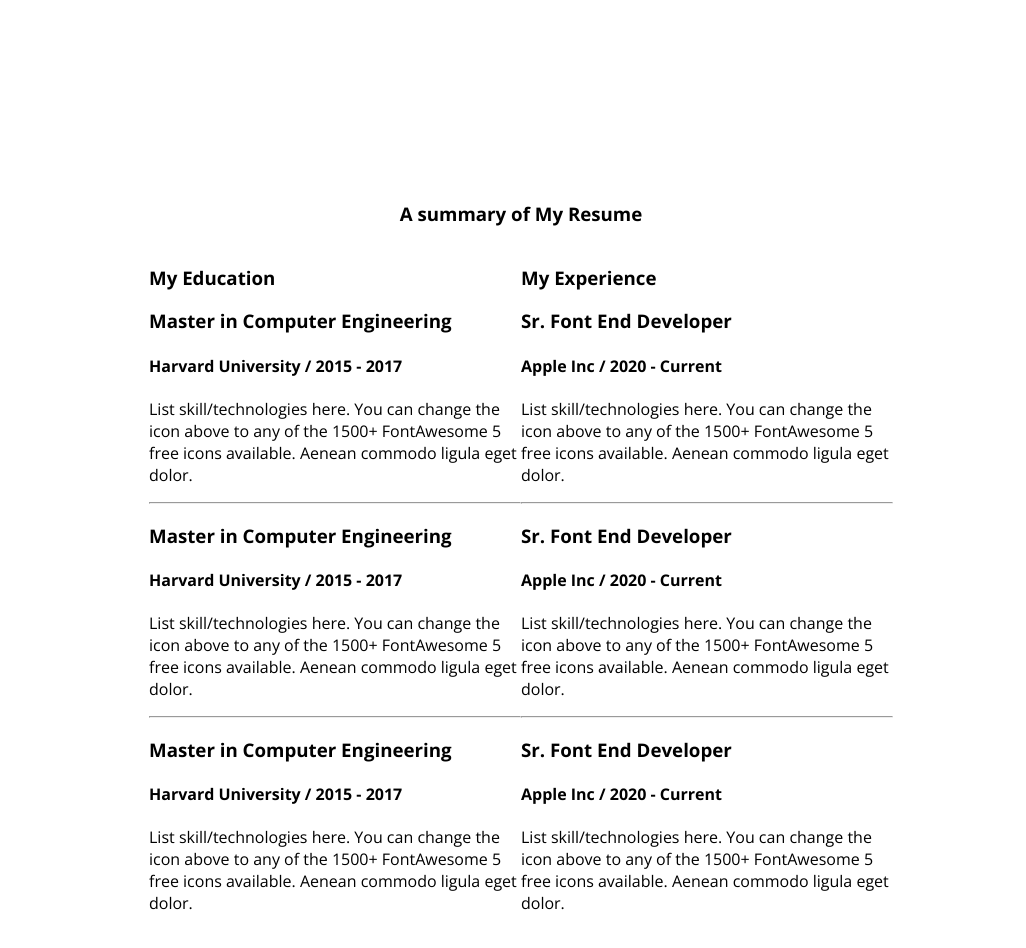
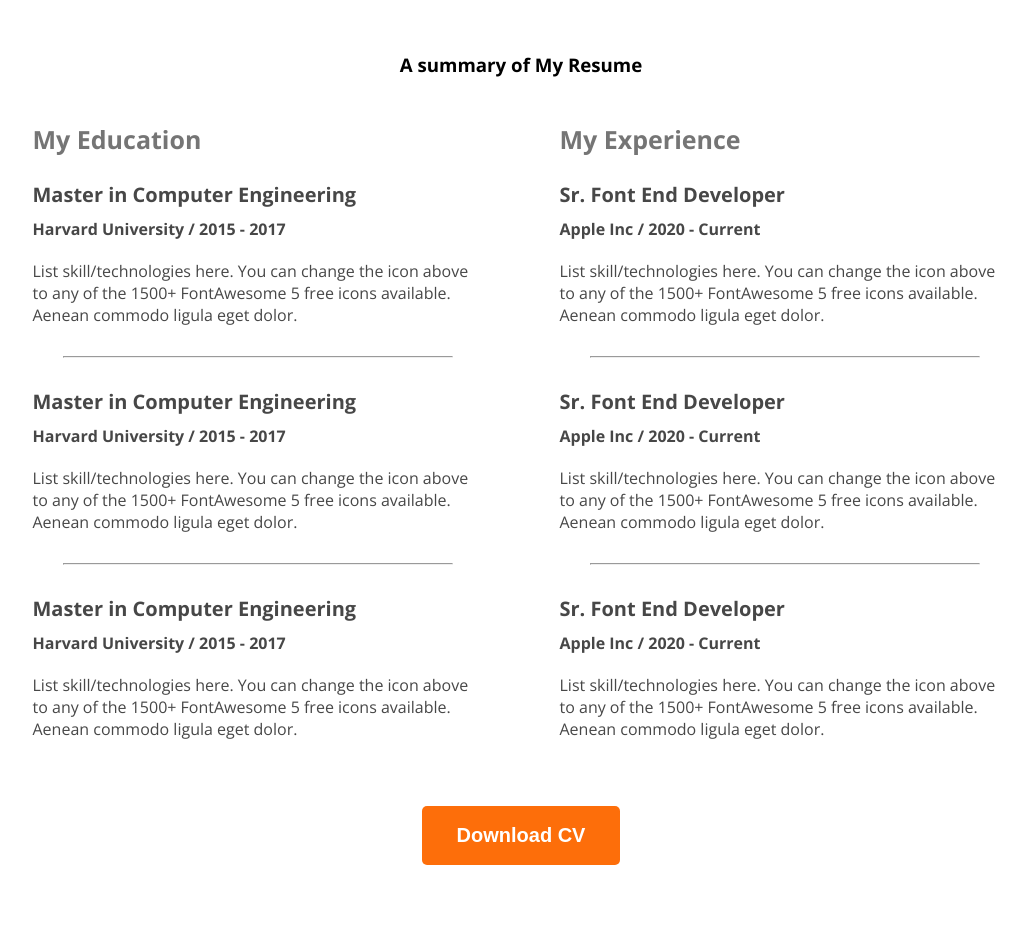
Before and after one commit to mahinhaider29/my-portfolio-website, a plain HTML site: page index.html in a window 1280 px wide. Shown: the part 2080-3028 px from the top of the page, without its empty margins (119-1145 px from the left). Drawn offline with nearby package versions, Linux system fonts and the light colour scheme.

Commit message:
finished main

```diff
--- a/index.html
+++ b/index.html
@@ -102,7 +102,7 @@
        <h3 class="section-title">A summary of My Resume</h3>
        <div class="column-container">
        <div class="resume-column">
-         <h3>My Education</h3>
+         <h3 class="column-title">My Education</h3>
         <div class="resume-item">
          <h3 class="resume-item-title">Master in Computer Engineering</h3>
 
@@ -130,7 +130,7 @@
        </div>
 
          <div class="resume-column">
-         <h3>My Experience</h3>
+         <h3 class="column-title">My Experience</h3>
          <div class="resume-item">
             <h3 class="resume-item-title">Sr. Font End Developer</h3>
 
@@ -160,9 +160,11 @@
        </div>
 
       </div>
-
+      <div class="download-cv">
+         <button class="primary-btn">
+            Download CV
+         </button>
       </div>
-
       </section>
 
 
--- a/styles/portfolio.css
+++ b/styles/portfolio.css
@@ -137,9 +137,40 @@ justify-content: space-between;
 }
 .A-summary-of-My-Resume{
   margin: 130px;
-  padding: 130px;
+
 
 }
 .column-container{
   display: flex;
+   gap: 50px;
+   justify-content: space-around;
 }
+.resume-item-title{
+  color: #474747 ;
+  margin-bottom: 0px;
+
+  font-size: 20px;
+  font-weight: 700;
+  font-style: normal;
+}
+.column-title{
+  font-size: 25px;
+  font-weight: 700;
+  color: #757575;
+}
+.resume-item-description {
+  color: #474747 ;
+  max-width: 450px;
+}
+.resume-column hr{
+  margin: 30px;
+}
+.institute{
+  margin-top: 10px;
+  margin-bottom: 20px;
+  color: #474747 ;
+}
+.download-cv{
+  text-align: center;
+  margin: 50px 0px;
+}
```
